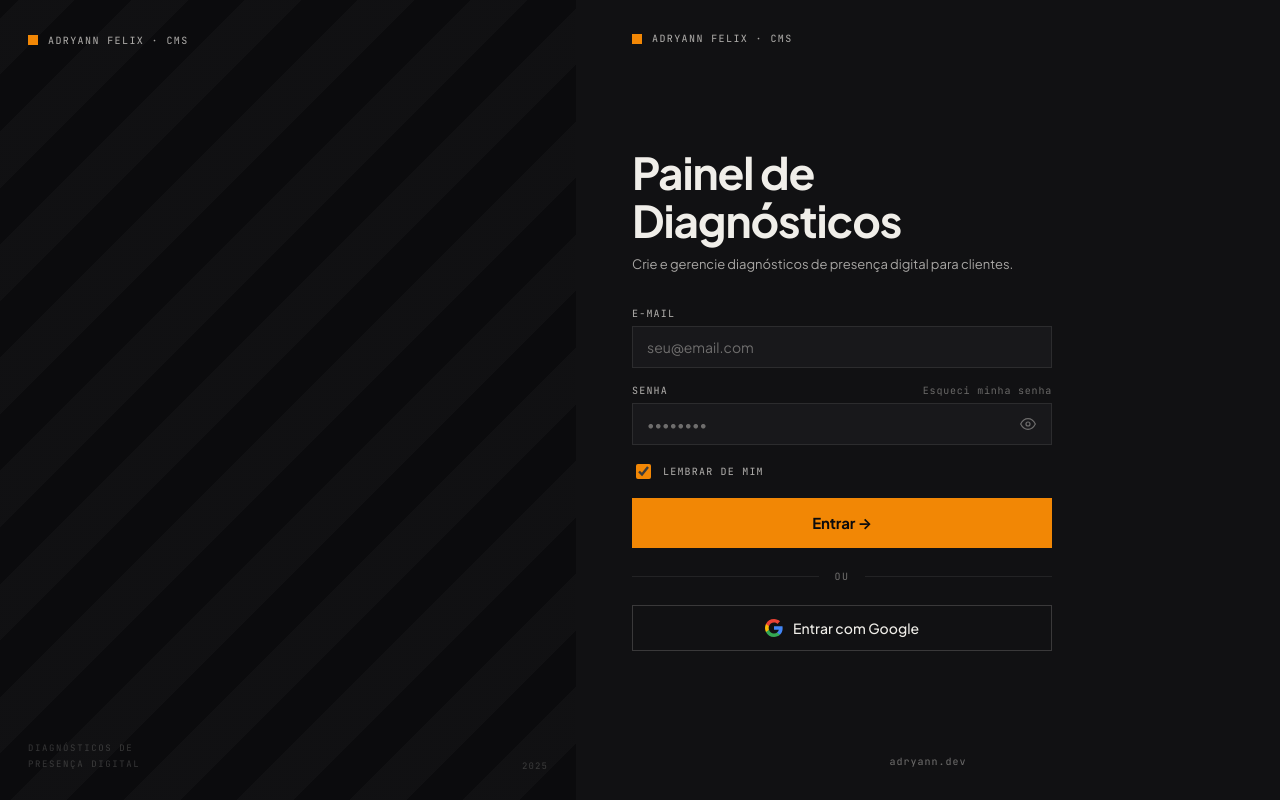
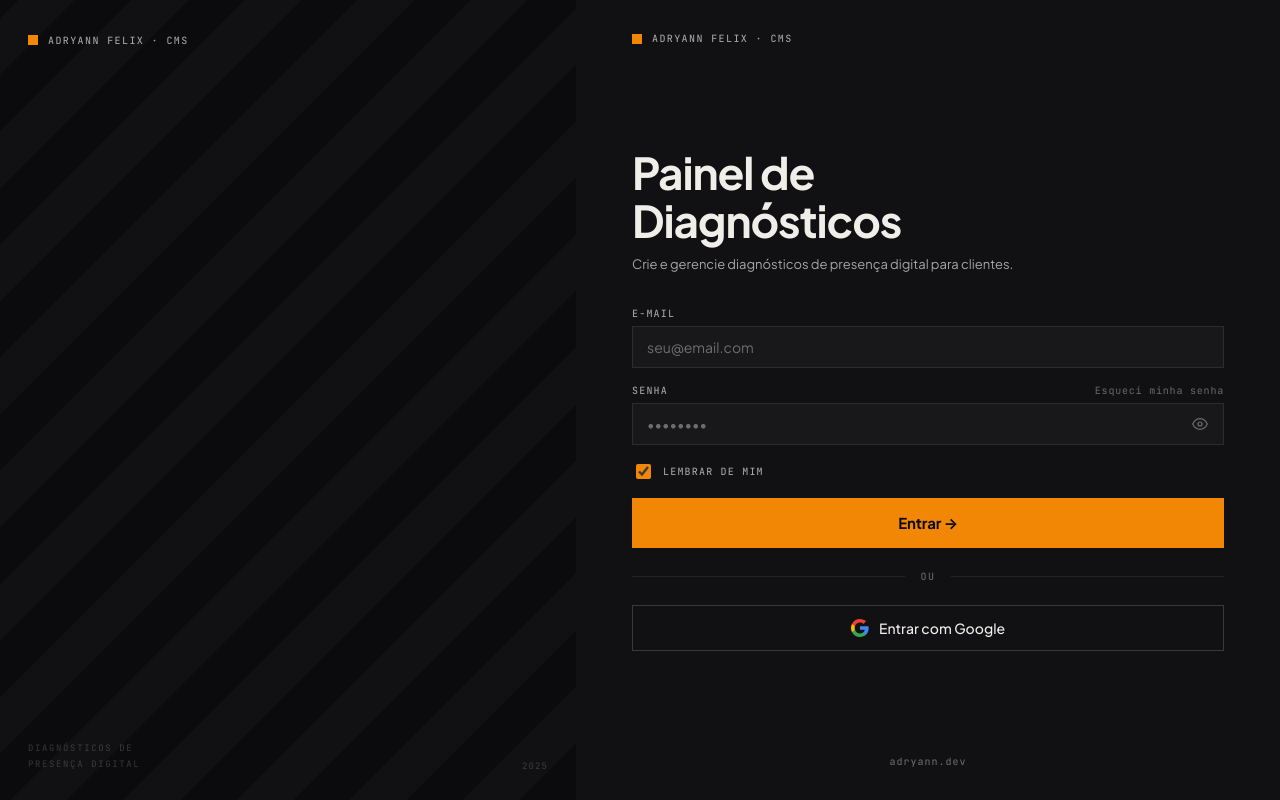
Before and after one commit to Adryannofc/Portifolio-Adryann, a React (Vite) app: page /admin/login in a window 1280 px wide. Built offline with nearby package versions, Linux system fonts and the light colour scheme; no server answers.

Commit message:
fix(admin): adjust login form padding and max-width for better layout

```diff
--- a/src/styles/admin.css
+++ b/src/styles/admin.css
@@ -97,9 +97,8 @@
   display: flex;
   flex-direction: column;
   justify-content: center;
-  max-width: 420px;
   width: 100%;
-  padding: 48px 0;
+  padding: 40px 0;
 }
 
 .login-title {
```
